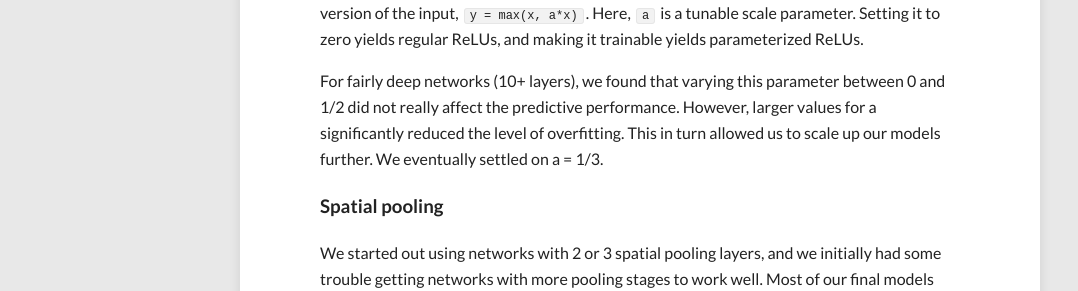
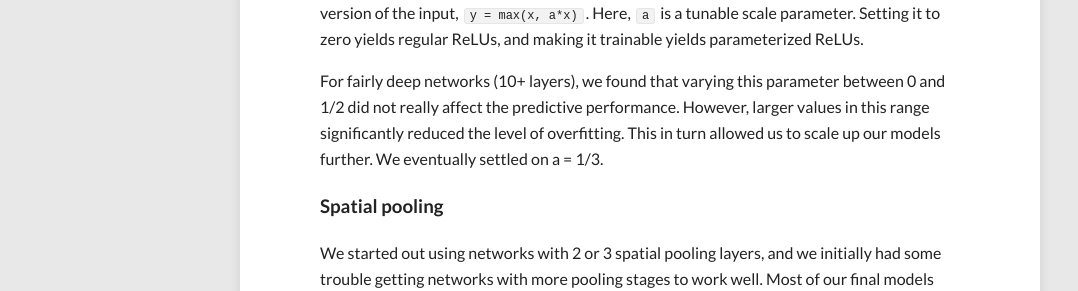
Before and after one commit to benanne/benanne.github.io, a Jekyll site: the page built from _posts/2015-03-17-plankton.md, in a window 1280 px wide and 900 px high, scrolled down 7649 px. Shown: the part 189-480 px from the top of the window, without its empty margins (0-1078 px from the left). Built offline with Jekyll 4.4.1, drawn with Linux system fonts in a browser that asks for light colours; nearby versions of some CDN libraries; comment, search, counter and statistics services are not loaded.

Commit message:
make the leaky relu description a bit more clear

```diff
--- a/_posts/2015-03-17-plankton.md
+++ b/_posts/2015-03-17-plankton.md
@@ -149,7 +149,7 @@ We experimented with various variants of rectified linear units (ReLUs), as well
 
 However, we had great success with (very) **leaky ReLUs**. Instead of taking the maximum of the input and zero, `y = max(x, 0)`, leaky ReLUs take the maximum of the input and a scaled version of the input, `y = max(x, a*x)`. Here, `a` is a tunable scale parameter. Setting it to zero yields regular ReLUs, and making it trainable yields parameterized ReLUs.
 
-For fairly deep networks (10+ layers), we found that varying this parameter between 0 and 1/2 did not really affect the predictive performance. However, larger values for a significantly reduced the level of overfitting. This in turn allowed us to scale up our models further. We eventually settled on a = 1/3.
+For fairly deep networks (10+ layers), we found that varying this parameter between 0 and 1/2 did not really affect the predictive performance. However, larger values in this range significantly reduced the level of overfitting. This in turn allowed us to scale up our models further. We eventually settled on a = 1/3.
 
 ### Spatial pooling
 
```
